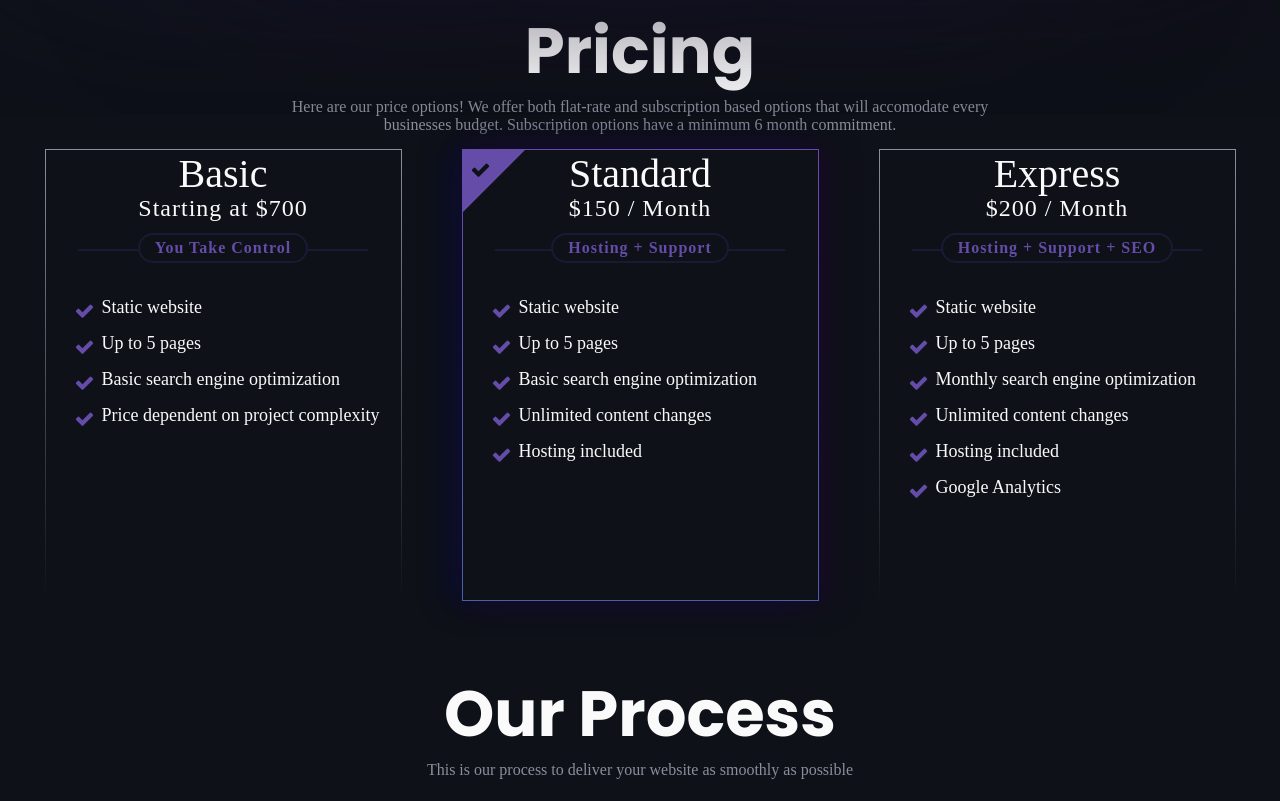
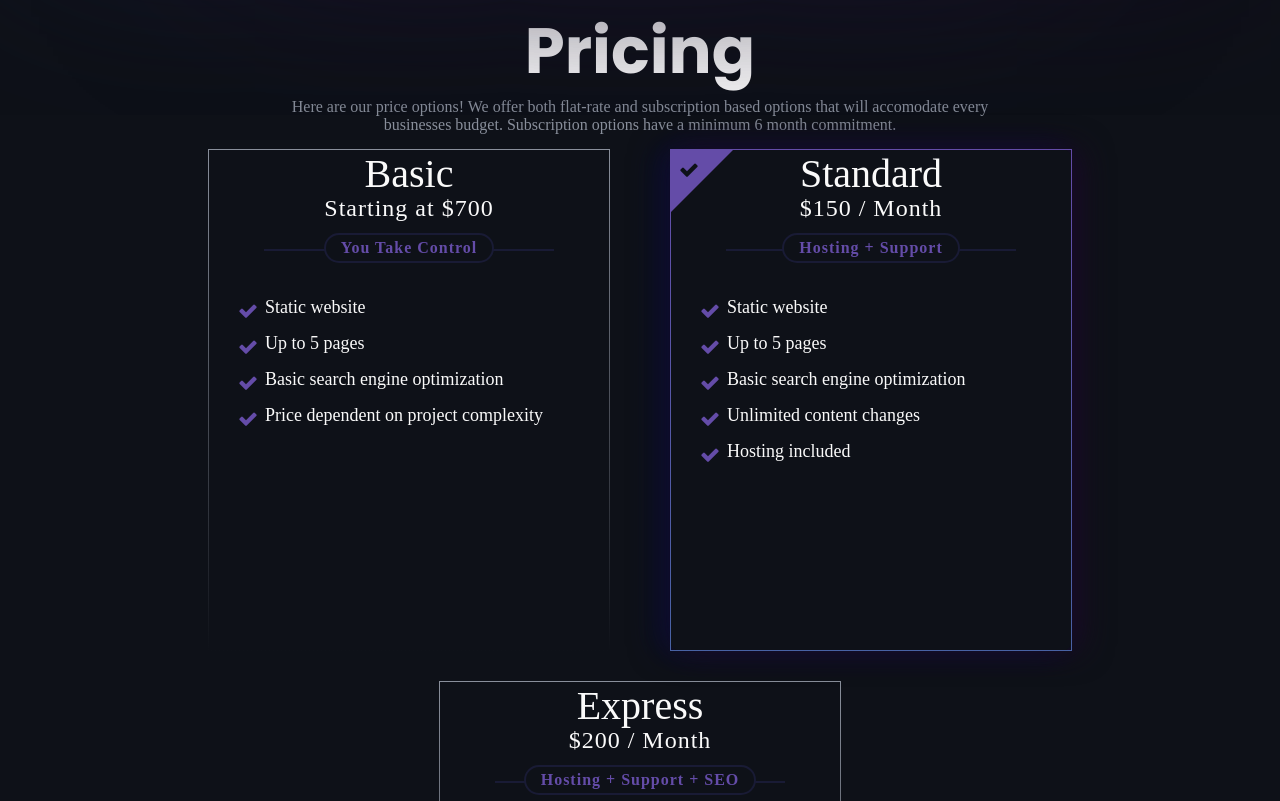
Before and after one commit to Matsonj30/KansasRidgeDark, a plain HTML site: page index.html in a window 1280 px wide. Shown: the part 1156-1957 px from the top of the page. Drawn offline with Linux system fonts and the light colour scheme; a web font is replaced by a local one.

Commit message:
different background color process

```diff
--- a/styles/index/_ourProcess.scss
+++ b/styles/index/_ourProcess.scss
@@ -13,7 +13,7 @@
             position: relative;
             width: 350px;
             min-height: 400px;
-            background-color: #161b276b;
+            background-color: #22293b6b;
             display: flex;
             flex-direction: column;
             align-items: center;
@@ -63,3 +63,6 @@
         }
     }
 }
+
+
+// #161b276b
--- a/styles/index/_pricing.scss
+++ b/styles/index/_pricing.scss
@@ -2,7 +2,7 @@
     margin-top: 50px;
     padding-bottom: 50px;
     .pricingContainer{
-        max-width: 1300px;
+        max-width: 1500px;
 
         display: flex;
         flex-direction: column;
@@ -18,8 +18,8 @@
             border-image: linear-gradient($gray, $primaryColor) 1;
         }
         .priceOption{
-            width: calc(min(355px,97%));
-            height: 450px;
+            width: calc(min(400px,97%));
+            height: 500px;
 
             border-radius: 10px;
             margin: 15px 0px;
```
Also changed, not shown: styles/styles.css.
